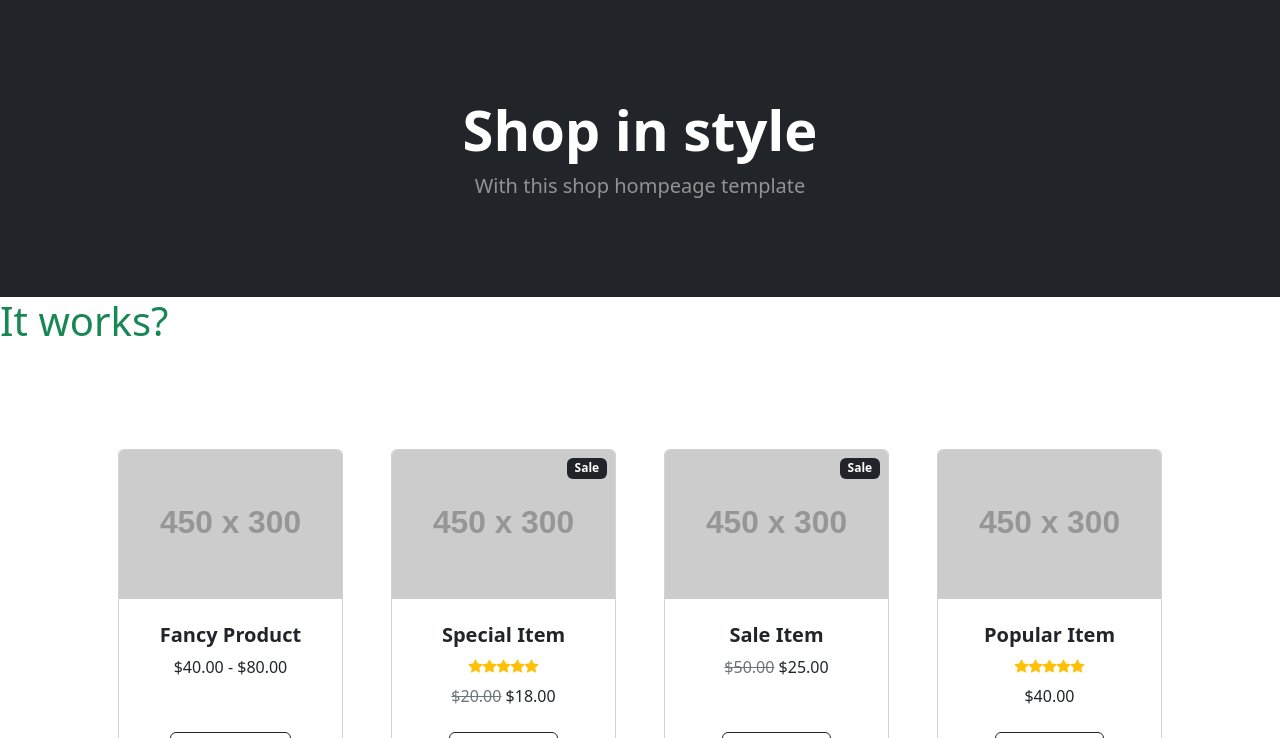
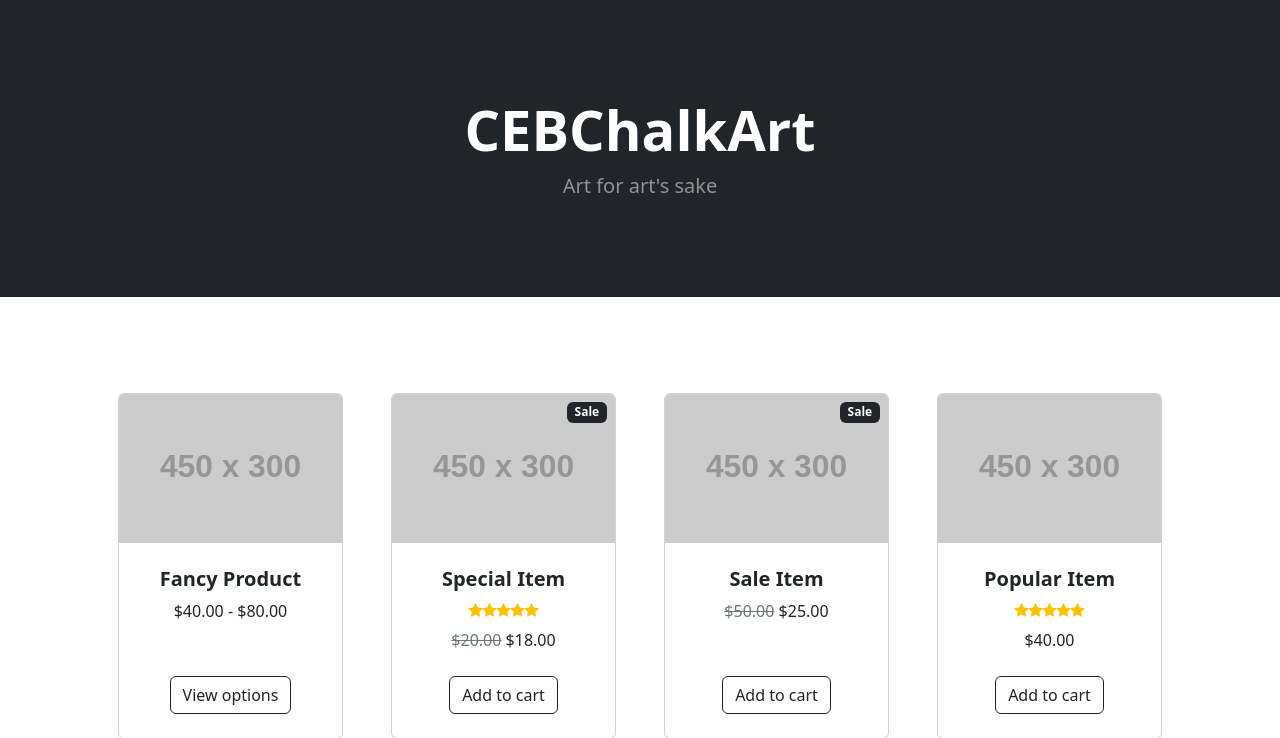
Before and after one commit to Coder4916/ceb_art, a Django app: page / in a window 1280 px wide. Shown: the part 56-794 px from the top of the page. Run offline with Django 3.2, Linux system fonts and the light colour scheme; grey boxes labelled with a size stand in for pictures from a placeholder-image service; some libraries are stand-ins or nearby versions.

Commit message:
Front end templates modified

```diff
--- a/home/templates/home/index.html
+++ b/home/templates/home/index.html
@@ -1,6 +1,9 @@
 {% extends 'base.html' %}
 {% load static %}
 
+{% block page_header %}
+{% endblock %}
+
 {% block content %}
-<h1 class="text-success">It works?</h1>
+    <div class="container h-100"></div>
 {% endblock %}
--- a/templates/base.html
+++ b/templates/base.html
@@ -62,8 +62,8 @@
         <header class="bg-dark py-5">
             <div class="container px-4 px-lg-5 my-5">
                 <div class="text-center text-white">
-                    <h1 class="display-4 fw-bolder">Shop in style</h1>
-                    <p class="lead fw-normal text-white-50 mb-0">With this shop hompeage template</p>
+                    <h1 class="display-4 fw-bolder">CEBChalkArt</h1>
+                    <p class="lead fw-normal text-white-50 mb-0">Art for art's sake</p>
                 </div>
             </div>
         </header>
```
